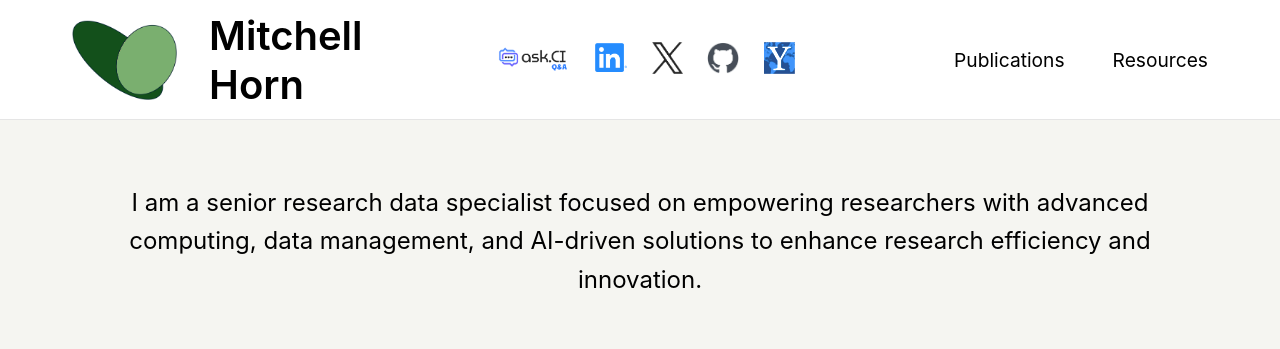
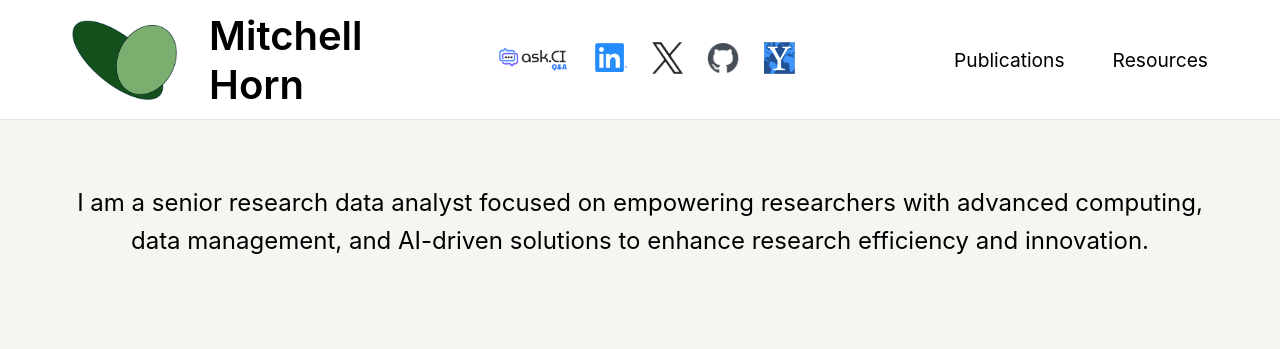
Before and after one commit to mitchellxh/mitchellxh.github.io, a React (Create React App) app: page / in a window 1280 px wide. Shown: the top 349 px of the page. Built offline with nearby package versions, Linux system fonts and the light colour scheme.

Commit message:
Update Content.js
specialist -> analyst

```diff
--- a/src/components/Content.js
+++ b/src/components/Content.js
@@ -11,7 +11,7 @@ const Content = () => {
       <div className="main-content">
         <section className="text-section">
           <div className="text-container">
-            <p>I am a senior research data specialist focused on empowering researchers with advanced computing, data management, and AI-driven solutions to enhance research efficiency and innovation.</p>
+            <p>I am a senior research data analyst focused on empowering researchers with advanced computing, data management, and AI-driven solutions to enhance research efficiency and innovation.</p>
           </div>
         </section>
 
```
